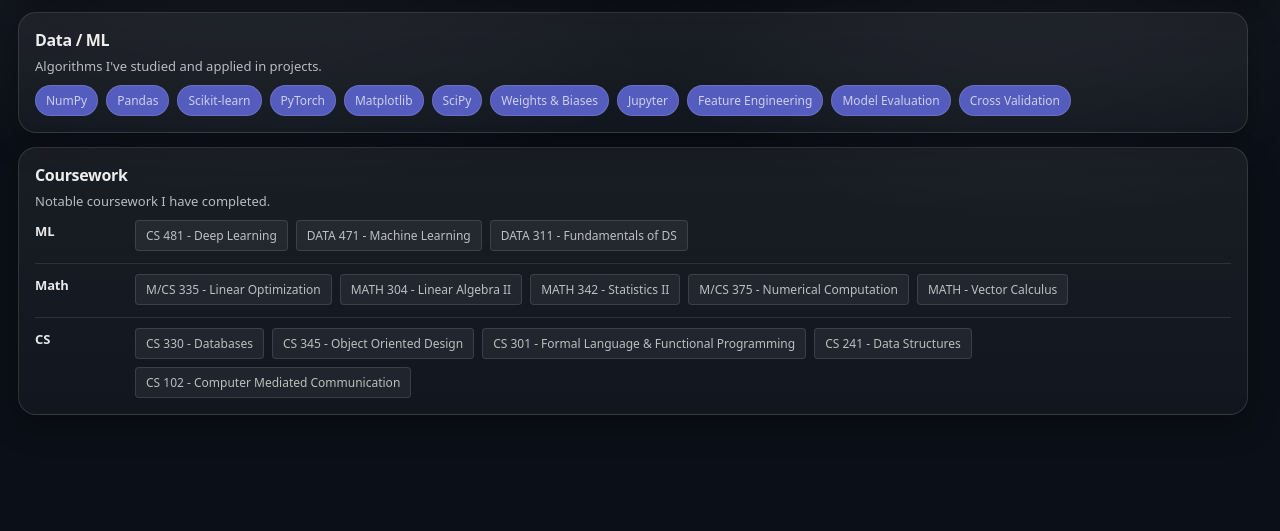
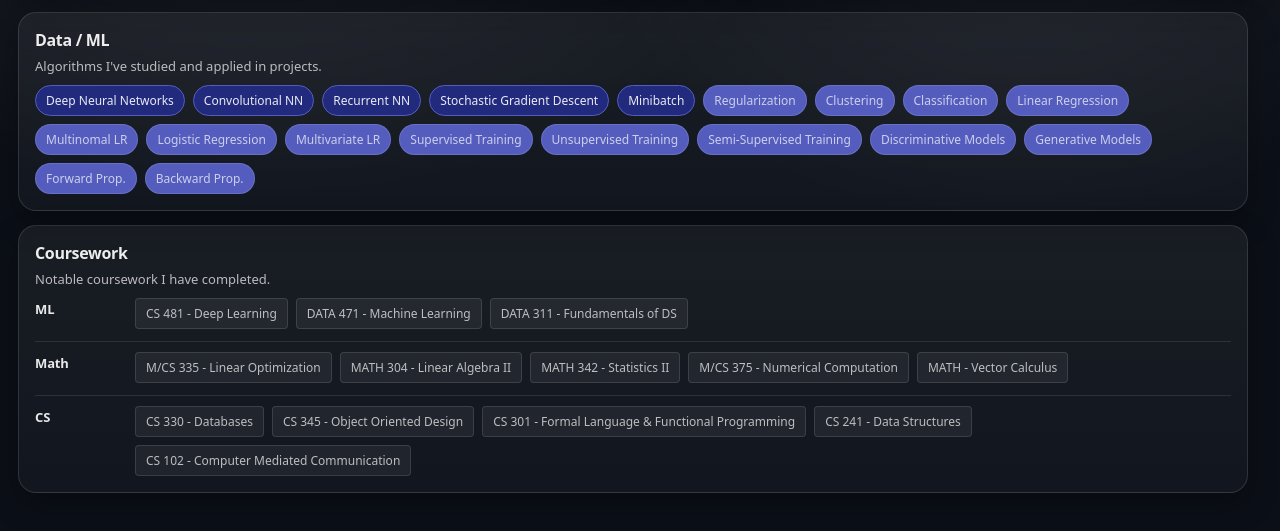
Before and after one commit to Tmanhertzog/Web-Portfolio-v2, a plain HTML site: page skills_modal.html in a window 1280 px wide. Shown: the part 135-666 px from the top of the page. Drawn offline with Linux system fonts and the light colour scheme.

Commit message:
added skills in modal

```diff
--- a/css/skills.css
+++ b/css/skills.css
@@ -149,9 +149,10 @@
 }
 
 .chips span.hot{
-  background: rgba(84, 93, 190, 0.35);
+  background: var(--blue-2);
   color: rgba(255,255,255,0.90);
-  border-color: rgba(84, 93, 190, 0.55);
+  border-color: var(--blue);
+  /* border-color: rgba(84, 93, 190, 0.55); */
 }
 
 .bullets{
--- a/css/vars.css
+++ b/css/vars.css
@@ -4,6 +4,7 @@
   --panel-2: rgba(255,255,255,0.08);
   --text: rgba(255,255,255,0.92);
   --blue:  rgb(84, 93, 190);
+  --blue-2:  rgb(34, 42, 126);
   --muted: rgba(255,255,255,0.70);
   --faint: rgba(255,255,255,0.12);
   --shadow: 0 12px 40px rgba(0,0,0,0.35);
--- a/skills_modal.html
+++ b/skills_modal.html
@@ -26,16 +26,25 @@
                         <p>Algorithms I've studied and applied in projects.</p>
                     </div>
                     <div class="chips">
-                        <span>NumPy</span>
-                        <span>Pandas</span>
-                        <span>Scikit-learn</span>
-                        <span>PyTorch</span>
-                        <span>Matplotlib</span>
-                        <span>SciPy</span>
-                        <span>Weights &amp; Biases</span>
-                        <span>Jupyter</span>
-                        <span>Feature Engineering</span>
-                        <span>Model Evaluation</span><span>Cross Validation</span>
+                        <span class="hot">Deep Neural Networks</span>
+                        <span class="hot">Convolutional NN</span>
+                        <span class="hot">Recurrent NN</span>
+                        <span class="hot">Stochastic Gradient Descent</span>
+                        <span class="hot">Minibatch</span>
+                        <span>Regularization</span>
+                        <span>Clustering</span>
+                        <span>Classification</span>
+                        <span>Linear Regression</span>
+                        <span>Multinomal LR</span>
+                        <span>Logistic Regression</span>
+                        <span>Multivariate LR</span>
+                        <span>Supervised Training</span>
+                        <span>Unsupervised Training</span>
+                        <span>Semi-Supervised Training</span>
+                        <span>Discriminative Models</span>
+                        <span>Generative Models</span>
+                        <span>Forward Prop.</span>
+                        <span>Backward Prop.</span>
                     </div>
                 </section>
 
```
